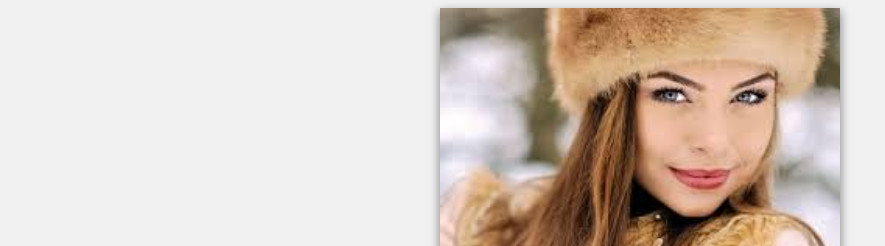
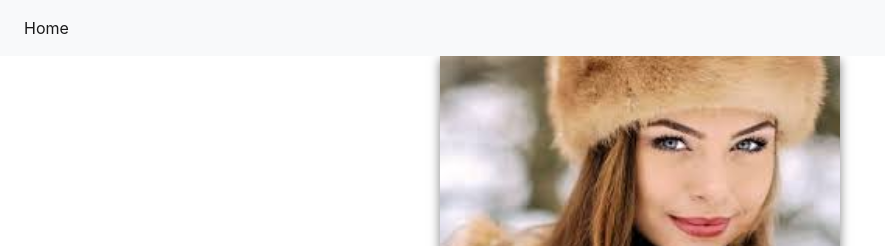
Before and after one commit to boscoseries/team-two-portfolio, a plain HTML site: page jbseries.html in a window 1280 px wide. Shown: the top 246 px of the page, without its empty margins (0-885 px from the left). Drawn offline with nearby package versions, Linux system fonts and the light colour scheme.

Commit message:
add nav bar with a button to link homepage

```diff
--- a/jbseries.html
+++ b/jbseries.html
@@ -9,10 +9,24 @@
 
   <link rel="stylesheet" href="https://stackpath.bootstrapcdn.com/font-awesome/4.7.0/css/font-awesome.min.css">
   <link rel="stylesheet" href="css/style.css">
+  <link rel="stylesheet" href="https://stackpath.bootstrapcdn.com/bootstrap/4.2.1/css/bootstrap.min.css" integrity="sha384-GJzZqFGwb1QTTN6wy59ffF1BuGJpLSa9DkKMp0DgiMDm4iYMj70gZWKYbI706tWS" crossorigin="anonymous">
 
 </head>
 
 <body>
+
+    <nav class="navbar navbar-expand-lg navbar-light bg-light">
+        <button class="navbar-toggler" type="button" data-toggle="collapse" data-target="#navbarNavAltMarkup" aria-controls="navbarNavAltMarkup" aria-expanded="false" aria-label="Toggle navigation">
+          <span class="navbar-toggler-icon"></span>
+        </button>
+        <div class="collapse navbar-collapse" id="navbarNavAltMarkup">
+          <div class="navbar-nav">
+            <a class="nav-item nav-link active" href="index.html">Home <span class="sr-only">(current)</span></a>
+          </div>
+        </div>
+      </nav>
+
+
   <div class="profile-card">
     <div class="image-container">
       <img src="img/images.jpeg" style="width: 100%">
@@ -49,4 +63,5 @@
   </div>
 
 </body>
+
 </html>
```
